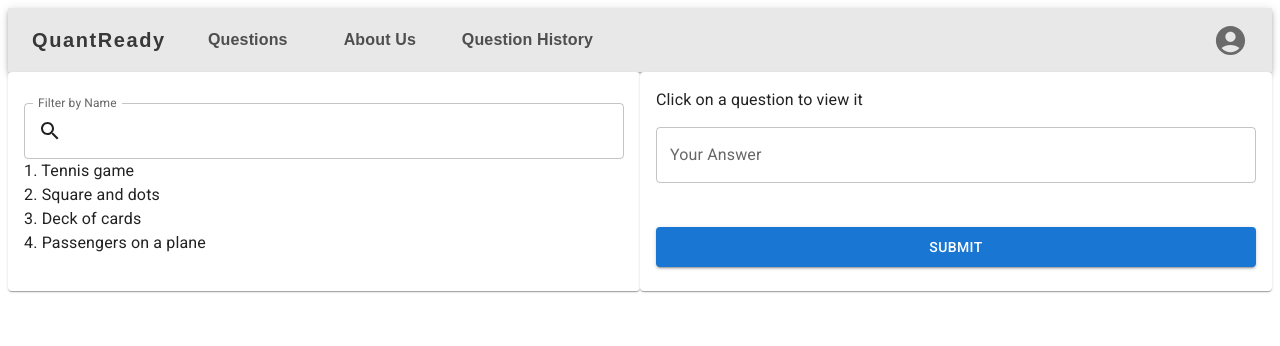
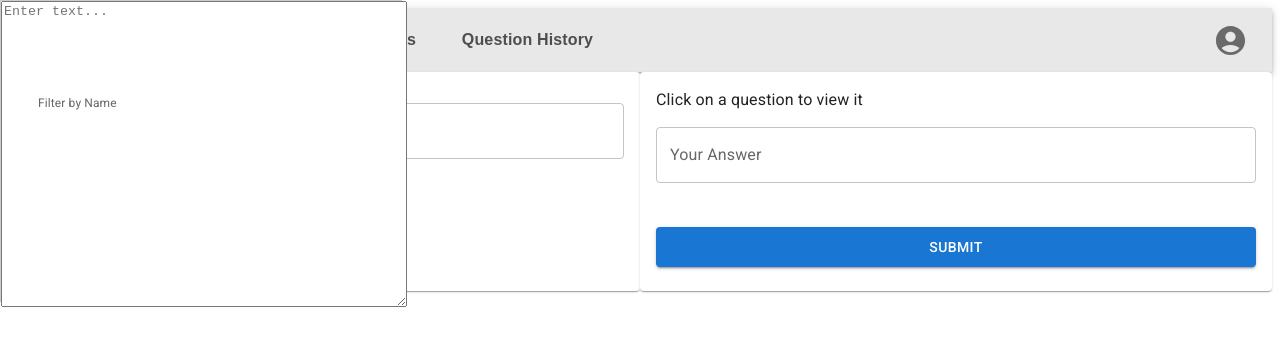
Before and after one commit to stevenli39/CPSC-455-QuantReady, a React (Create React App) app in the folder quant-ready/: page /questions in a window 1280 px wide. Shown: the top 346 px of the page. Built offline with nearby package versions, Linux system fonts and the light colour scheme.

Commit message:
Added movable scratchpad

```diff
--- a/quant-ready/package.json
+++ b/quant-ready/package.json
@@ -15,6 +15,7 @@
     "react-dom": "^18.2.0",
     "react-router-dom": "^6.11.2",
     "react-scripts": "^5.0.1",
+    "recharts": "^2.7.1",
     "web-vitals": "^2.1.4"
   },
   "scripts": {
--- a/quant-ready/src/components/QuestionsPage.js
+++ b/quant-ready/src/components/QuestionsPage.js
@@ -8,6 +8,7 @@ import {
   Typography,
   Button,
 } from "@mui/material";
+import Scratchpad from "./Scratchpad";
 
 function QuestionsList({ questions }) {
   const [selectedQuestion, setSelectedQuestion] = useState(null);
@@ -124,6 +125,8 @@ function QuestionsList({ questions }) {
           </form>
         </CardContent>
       </Card>
+
+      <Scratchpad/>
     </div>
   );
 }
--- /dev/null
+++ b/quant-ready/src/components/Scratchpad.js
@@ -0,0 +1,54 @@
+import React, { useState } from 'react';
+import '../styles/scratchpad.css'
+
+const Scratchpad = () => {
+  const [position, setPosition] = useState({ x: 0, y: 0 });
+  const [isDragging, setIsDragging] = useState(false);
+  const [initialPosition, setInitialPosition] = useState({ x: 0, y: 0 });
+  const [content, setContent] = useState("");
+
+  const handleContent = (event) => {
+    setContent(event.target.value);
+  }
+
+  const handleMouseDown = (event) => {
+    setIsDragging(true);
+    setInitialPosition({
+      x: event.clientX - position.x,
+      y: event.clientY - position.y
+    });
+  };
+
+  const handleMouseMove = (event) => {
+    if (isDragging) {
+      setPosition({
+        x: event.clientX - initialPosition.x,
+        y: event.clientY - initialPosition.y
+      });
+    }
+  };
+
+  const handleMouseUp = () => {
+    setIsDragging(false);
+  };
+
+  return (
+    <div
+      className="scratchpad"
+      style={{ top: position.y, left: position.x }}
+      onMouseDown={handleMouseDown}
+      onMouseMove={handleMouseMove}
+      onMouseUp={handleMouseUp}
+    >
+       <textarea
+        //value={text}
+        onChange={handleContent}
+        placeholder="Enter text..."
+        style={{ width: '400px', height: '300px' }}
+      />
+      {/* Scratchpad content */}
+    </div>
+  );
+};
+
+export default Scratchpad;
--- /dev/null
+++ b/quant-ready/src/styles/scratchpad.css
@@ -0,0 +1,8 @@
+.scratchpad {
+    position: absolute;
+    width: 400px;
+    height: 300px;
+    background-color: #f1f1f1;
+    border: 1px solid #ccc;
+    cursor: grab;
+  }
```
Also changed, not shown: 2 other files (tests, documents, lock files or other folders).
